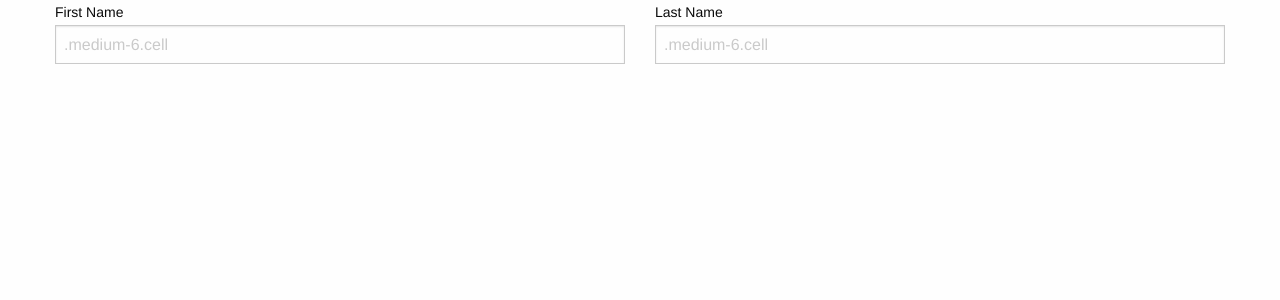
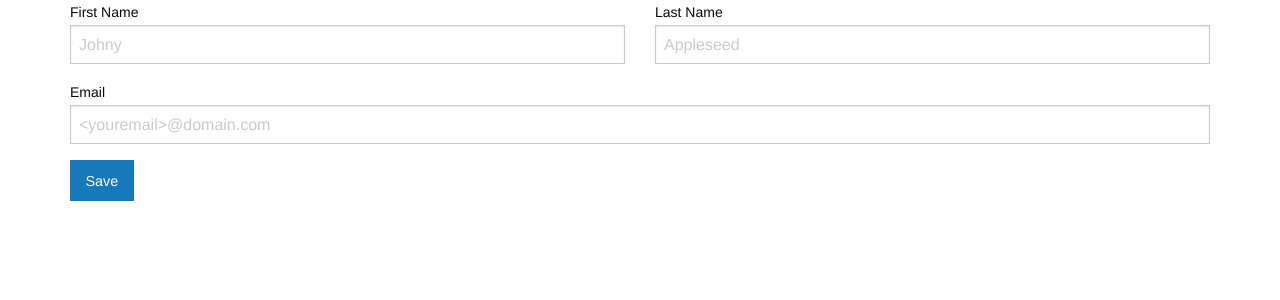
Before and after one commit to sriegodedios/contactmanager, a Django app: page /register/ in a window 1280 px wide. Shown: the top 300 px of the page. Run offline with Django 3.2, Linux system fonts and the light colour scheme.

Commit message:
UI changes to registration page

```diff
--- a/register/templates/register/index.html
+++ b/register/templates/register/index.html
@@ -14,18 +14,38 @@
 
     <form>
       <div class="grid-container">
+          <div class="row">
             <div class="grid-x grid-padding-x">
                     <div class="medium-6 cell">
                         <label>First Name
-              <input type="text" placeholder=".medium-6.cell">
+                          <input type="text" placeholder="Johny">
                         </label>
                       </div>
                       <div class="medium-6 cell">
                         <label>Last Name
-              <input type="text" placeholder=".medium-6.cell">
+                          <input type="text" placeholder="Appleseed">
                         </label>
                       </div>
                 </div>
+        </div>
+           <div class="row">
+            <div class="grid-x grid-padding-x">
+                    <div class="medium-12 cell">
+                        <label>Email
+                          <input type="text" placeholder="<youremail>@domain.com">
+                        </label>
+                      </div>
+                </div>
+        </div>
+          <div class="row">
+              <div class="grid-x grid-padding-x">
+                  <div class="medium-12 cell">
+                        <button type="button" class="primary button">Save</button>
+                  </div>
+
+              </div>
+          </div>
+
       </div>
     </form>
 
```
Lines whose indentation alone changed are shown as unchanged.
